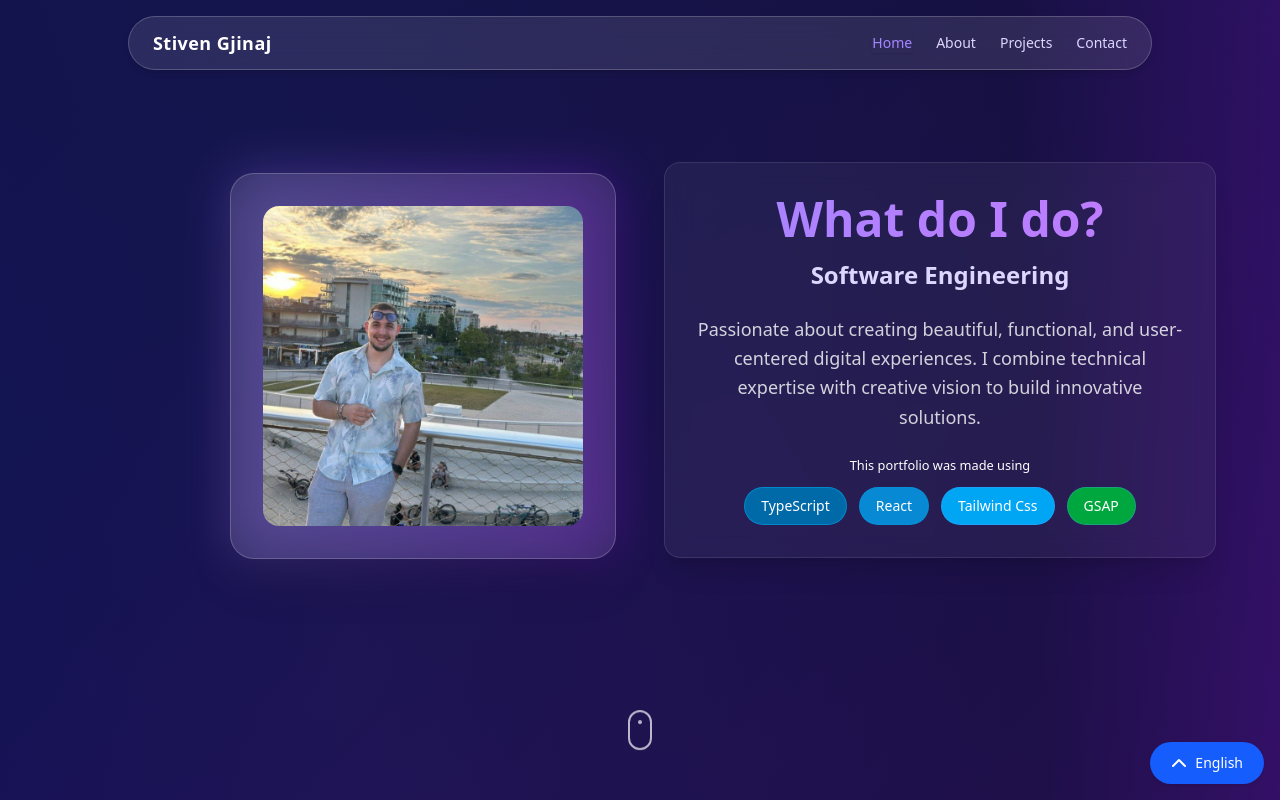
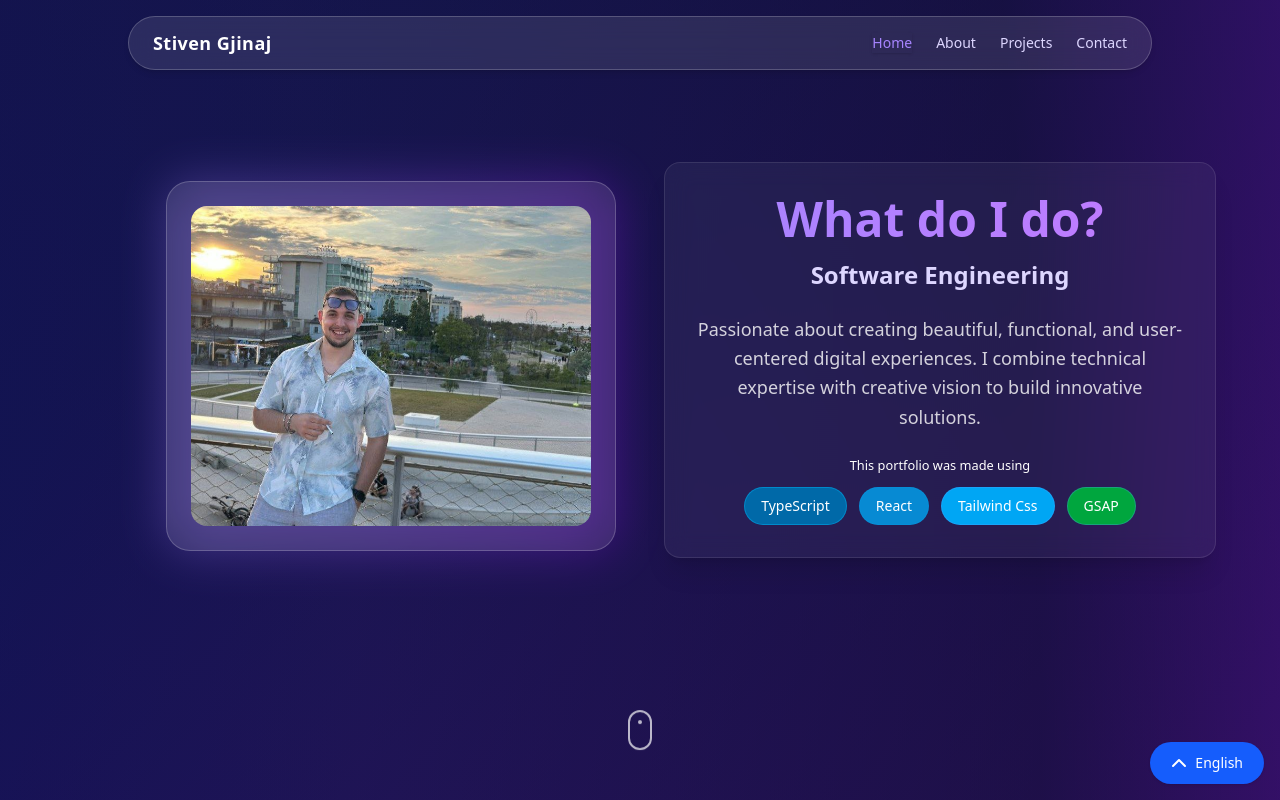
Before and after one commit to stivengjinaj/Portfolio, a React (Vite) app: page /home in a window 1280 px wide. Shown: the top 800 px of the page. Built offline with nearby package versions, Linux system fonts and the light colour scheme.

Commit message:
enhanced profile section

```diff
--- a/src/components/ProfileSection.tsx
+++ b/src/components/ProfileSection.tsx
@@ -64,8 +64,8 @@ const ProfileSection: React.FC = () => {
                     >
                         <div className="relative group mt-3">
                             <div className="absolute inset-0 bg-gradient-to-r from-violet-400 to-purple-600 rounded-3xl blur-xl opacity-30 group-hover:opacity-50 transition-opacity duration-300"></div>
-                            <div className="relative bg-white/10 backdrop-blur-md border border-white/20 rounded-3xl p-8 shadow-2xl hover:shadow-violet-500/20 transition-all duration-300 hover:transform hover:scale-105">
-                                <img className="object-cover w-80 h-80 rounded-2xl bg-gradient-to-br from-violet-400/20 to-purple-600/20 flex items-center justify-center text-white/60 text-lg font-medium" src={"/profile.jpg"} alt="profile image"/>
+                            <div className="relative bg-white/10 backdrop-blur-md border border-white/20 rounded-3xl p-6 shadow-3xl hover:shadow-violet-500/20 transition-all duration-300 hover:transform hover:scale-105">
+                                <img className="object-cover w-100 h-80 rounded-2xl bg-gradient-to-br from-violet-400/20 to-purple-600/20 flex items-center justify-center text-white/60 text-lg font-medium" src={"/profile.jpg"} alt="profile image"/>
                             </div>
                         </div>
                     </div>
```
